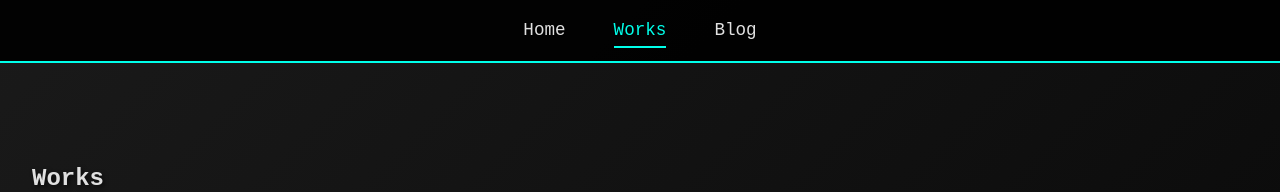
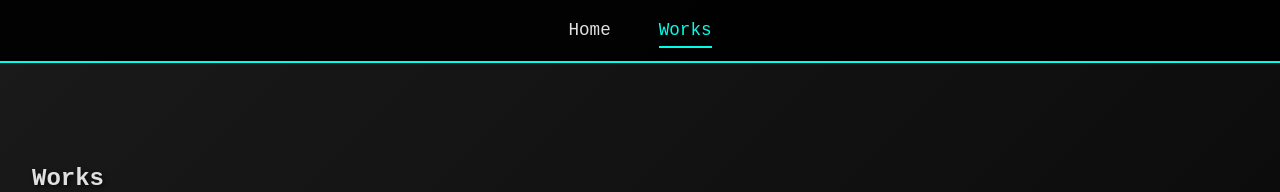
Before and after one commit to Suke-go/Suke-go.github.io, a plain HTML site: page works.html in a window 1280 px wide. Shown: the top 192 px of the page. Drawn offline with Linux system fonts and the light colour scheme.

Commit message:
Remove broken Blog link from navigation

```diff
--- a/works.html
+++ b/works.html
@@ -11,7 +11,6 @@
     <ul>
       <li><a class="menu-link" href="index.html">Home</a></li>
       <li><a class="menu-link active" href="works.html">Works</a></li>
-      <li><a class="menu-link" href="blog.html">Blog</a></li>
     </ul>
   </nav>
 
```
